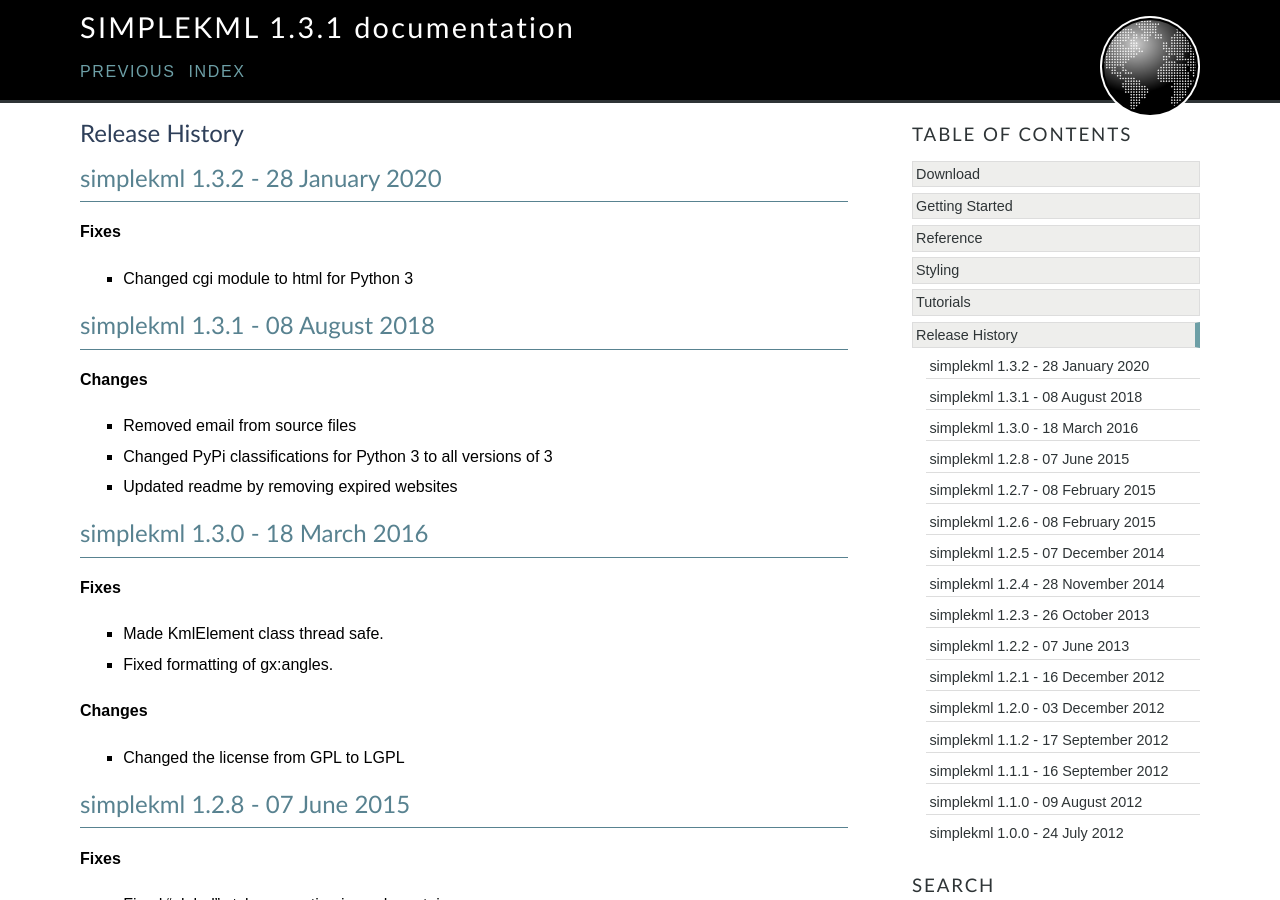
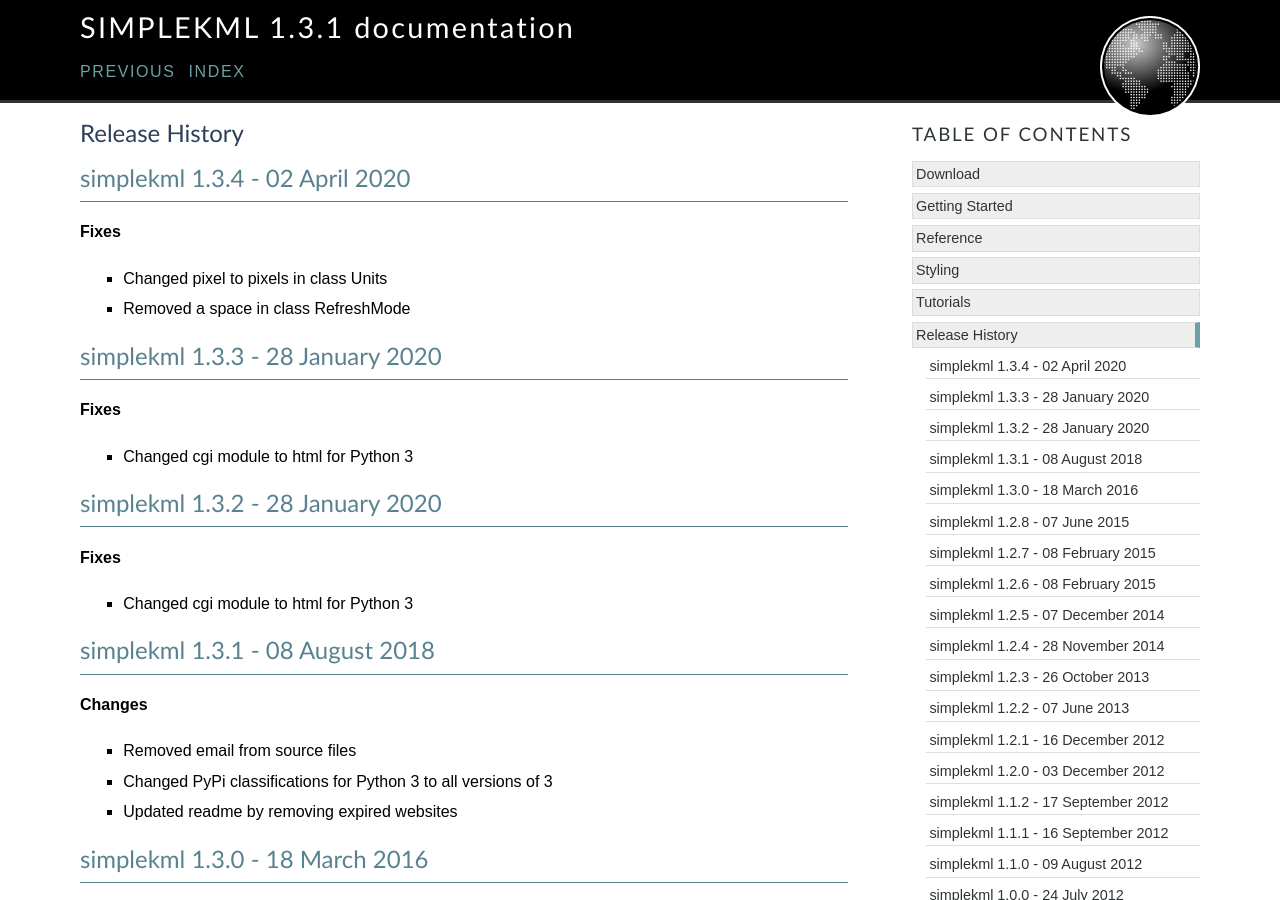
Before and after one commit to eisoldt/simplekml, a Sphinx documentation site: the page built from docs/releasehistory.rst, in a window 1280 px wide and 900 px high. Built offline with Sphinx 7.4.7, drawn with Linux system fonts in a browser that asks for light colours.

```diff
--- a/docs/releasehistory.rst
+++ b/docs/releasehistory.rst
@@ -1,5 +1,16 @@
 Release History
 ===============
+
+simplekml 1.3.4 - 02 April 2020
+-------------------------------
+**Fixes**
+  * Changed pixel to pixels in class Units
+  * Removed a space in class RefreshMode
+
+simplekml 1.3.3 - 28 January 2020
+---------------------------------
+**Fixes**
+  * Changed cgi module to html for Python 3
 
 simplekml 1.3.2 - 28 January 2020
 ---------------------------------
```
Also changed, not shown: README.txt (deleted, +0 -12 lines), setup.py (+4 -4 lines), 2 other files.
